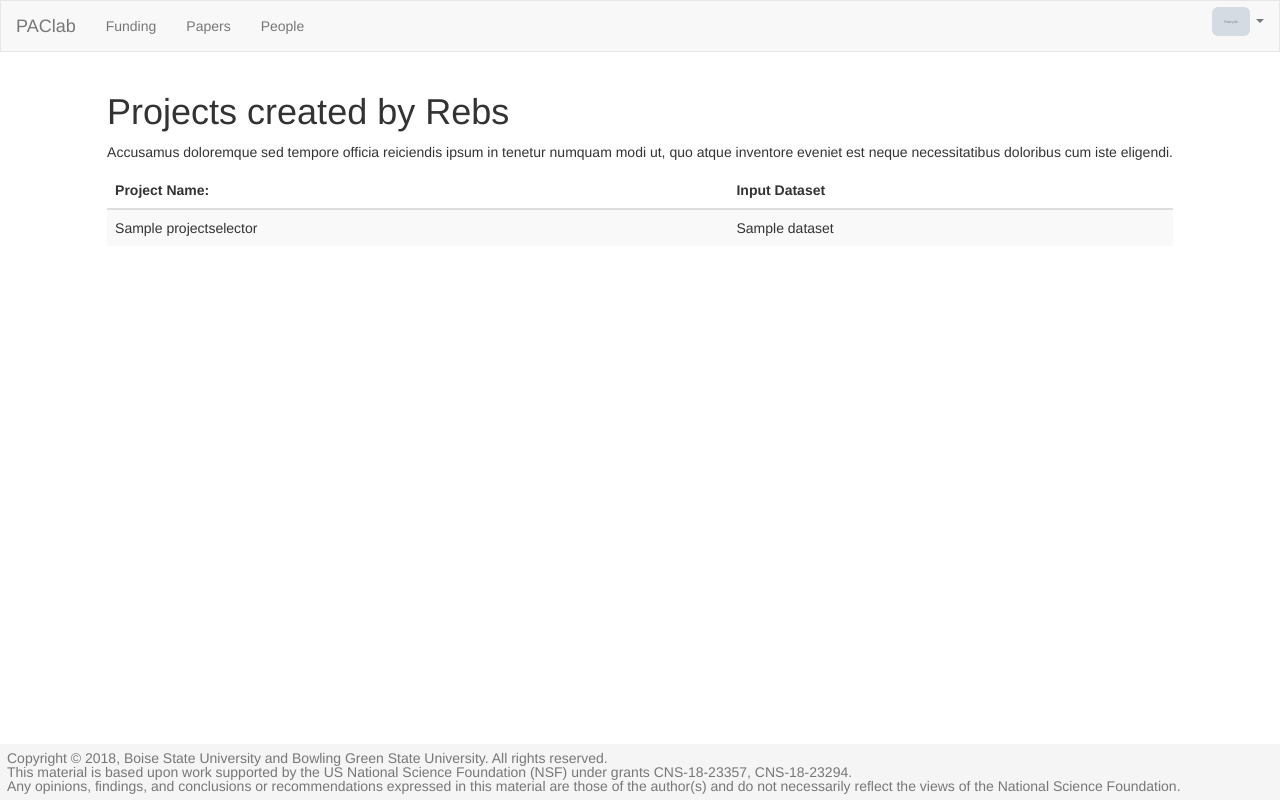
After one commit to unl-pal/argv-www, a Django app: page /project/list/ in a window 1280 px wide. The commit adds this page. Run offline with Django 3.2, Linux system fonts and the light colour scheme; a user stored in the database is signed in; tables that the repository leaves empty hold one stand-in row (values such as "Sample post"); grey boxes marked "Sample" are stand-in pictures; some libraries are stand-ins or nearby versions.

Commit message:
Add list view for projects

```diff
--- a/website/forms.py
+++ b/website/forms.py
@@ -57,7 +57,7 @@ class ProfileForm(forms.ModelForm):
 class ProjectSelectionForm(forms.ModelForm):
     class Meta:
         model = ProjectSelector
-        fields = ['input_dataset']
+        fields = ['name', 'input_dataset']
 
 class FilterDetailForm(forms.Form):
     pfilter = forms.ModelChoiceField(Filter.objects.all())
--- a/website/models.py
+++ b/website/models.py
@@ -125,12 +125,13 @@ class Filter(models.Model):
         return self.name
 
 class ProjectSelector(models.Model):
+    name = models.CharField(max_length=25, default='')
     input_dataset = models.ForeignKey(Dataset, on_delete=models.PROTECT, blank=False, null=False)
     user = models.ForeignKey(User, on_delete=models.PROTECT)
     pfilter = models.ManyToManyField(Filter, blank=True, through='FilterDetail')
 
     def __str__(self):
-        return 'ProjectSelector'
+        return self.name
 
 class FilterDetail(models.Model):
     project_selector = models.ForeignKey(ProjectSelector, on_delete=models.CASCADE)
--- a/website/templates/website/layout.html
+++ b/website/templates/website/layout.html
@@ -63,6 +63,7 @@
                             {% endif %}
                             <li role="separator" class="divider"></li>
                             <li><a href="{% url 'website:project_selection' %}">New project selection</a></li>
+                            <li><a href="{% url 'website:project_list' %}">List project selections</a></li>
                             <li role="separator" class="divider"></li>
                             <li><a href="{% url 'website:logout' %}">Sign out</a></li>
                         </ul>
--- /dev/null
+++ b/website/templates/website/projects.html
@@ -0,0 +1,30 @@
+{% extends 'website/layout.html' %}
+{% block title %}Projects{% endblock %}
+{% block projectsactive %}active{% endblock %}
+{% block body %}
+    <div class="container-fluid">
+        <h1>Projects created by Rebs</h1>
+        <p>
+            Accusamus doloremque sed tempore officia reiciendis ipsum in tenetur numquam modi ut, quo atque inventore eveniet est neque necessitatibus doloribus cum iste eligendi.
+        </p>
+        <div class="table-responsive">
+            <table class="table table-striped">
+                <thead>
+                    <tr>
+                        <th>Project Name:</th>
+                        <th>Input Dataset</th>
+                    </tr>
+                </thead>
+
+                <tbody>
+                    {% for project in projects %}
+                        <tr>
+                            <td>{{ project.name }}</td>
+                            <td>{{ project.input_dataset }}</td>
+                        </tr>
+                    {% endfor %}
+                </tbody>
+            </table>
+        </div>
+    </div>
+{% endblock %}
--- a/website/urls.py
+++ b/website/urls.py
@@ -18,6 +18,7 @@ urlpatterns = [
     path('password/change/', views.password_change, name='password_change'),
     path('ajax/data_default/', views.data_default, name='data_default'),
     path('project/selection/', views.project_selection, name='project_selection'),
+    path('project/list/', views.ProjectListView.as_view(), name='project_list'),
     path('password/reset/', auth_views.PasswordResetView.as_view(email_template_name='website/reset/password_reset_email.html', success_url=reverse_lazy('website:password_reset_done'), template_name='website/reset/passwordReset.html'), name='password_reset'),
     path('password/reset/done/', auth_views.PasswordResetDoneView.as_view(template_name='website/reset/passwordResetDone.html'), name='password_reset_done'),
     path('password/reset/confirm/<uidb64>/<token>/', auth_views.PasswordResetConfirmView.as_view(success_url=reverse_lazy('website:password_reset_complete'), template_name='website/reset/passwordResetConfirm.html'), name='password_reset_confirm'),
--- a/website/views.py
+++ b/website/views.py
@@ -63,6 +63,12 @@ class LoginView(View):
                     return redirect('website:index')
         return render(request, self.template_name, { 'form' : form })
 
+class ProjectListView(ListView):
+    template_name='website/projects.html'
+    context_object_name='projects'
+    def get_queryset(self):
+        return ProjectSelector.objects.all().filter(user=self.request.user)
+
 def logoutView(request):
     logout(request)
     messages.success(request, 'You have successfully logged out.')
@@ -126,6 +132,7 @@ def project_selection(request):
         formset = FilterFormSet(request.POST)
         if p_form.is_valid() and formset.is_valid():
             selector = ProjectSelector()
+            selector.name = p_form.cleaned_data['name']
             selector.user = request.user
             selector.input_dataset = p_form.cleaned_data['input_dataset']
             selector.save()
```
